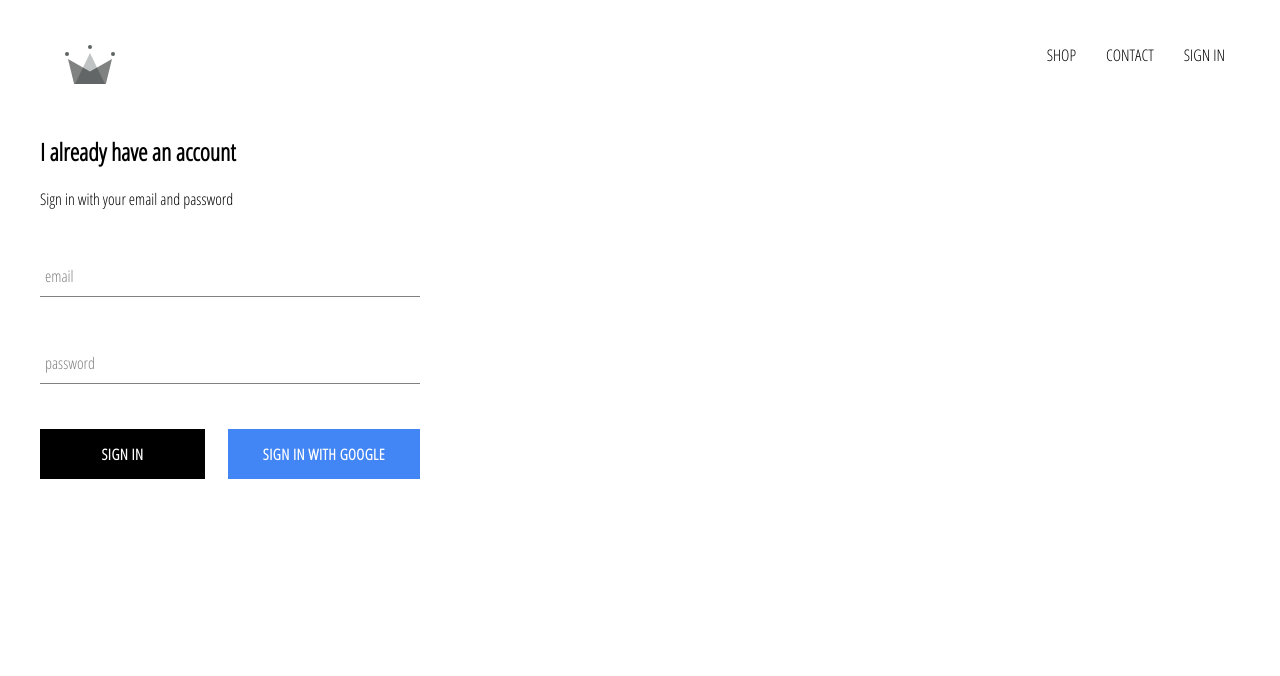
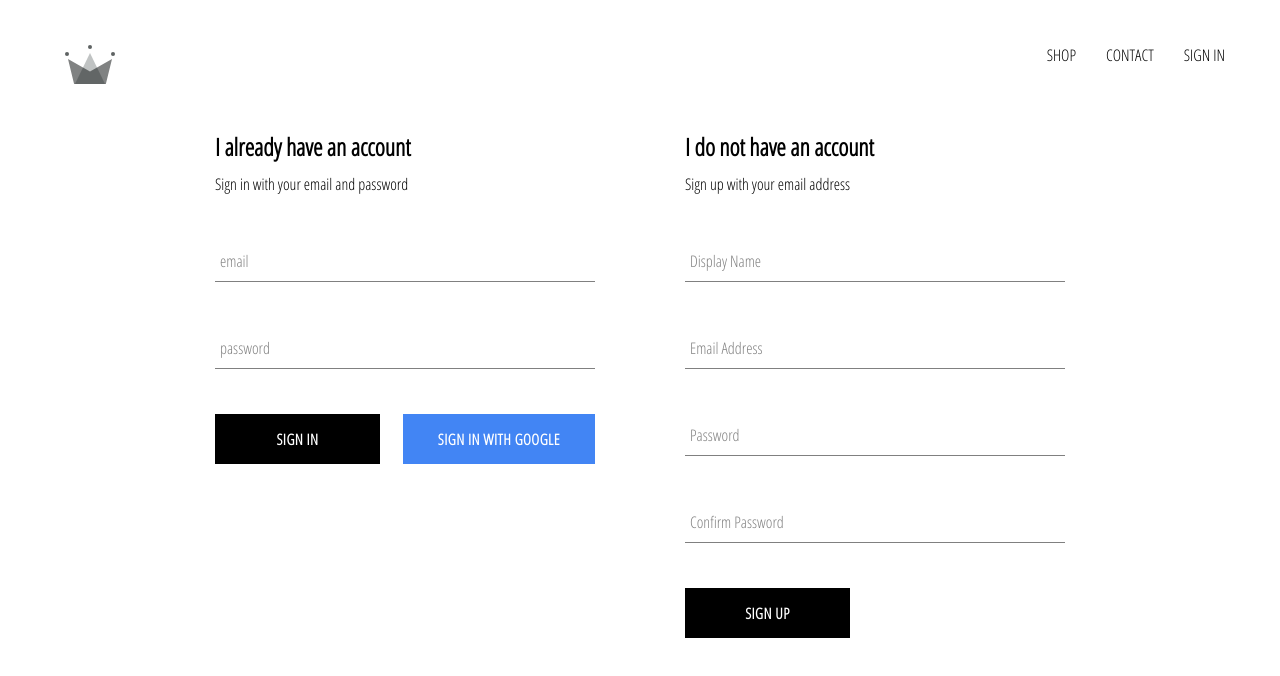
Before and after one commit to JordanRhys/crwn-clothing, a React (Create React App) app: page /signin in a window 1280 px wide. Shown: the top 676 px of the page. Built offline with nearby package versions, Linux system fonts and the light colour scheme; no server answers.

Commit message:
Implemented firebase utils, added ability to authenticate users via firestore

```diff
--- a/src/App.js
+++ b/src/App.js
@@ -6,7 +6,7 @@ import Header from './components/Header/Header.component';
 import HomePage from './pages/HomePage/HomePage.component';
 import ShopPage from './pages/ShopPage/ShopPage.component';
 import SignInPage from './pages/SignInPage/SignInPage.component';
-import { auth } from './firebase/firebase.utils';
+import { auth, createUserProfileDocument } from './firebase/firebase.utils';
 
 const App = () => {
   const [currentUser, setCurrentUser] = useState(null);
@@ -14,10 +14,21 @@ const App = () => {
   let unsubscribeFromAuth = null;
 
   useEffect(() => {
-    unsubscribeFromAuth = auth.onAuthStateChanged(user => {
-      setCurrentUser(user);
+    unsubscribeFromAuth = auth.onAuthStateChanged(async userAuth => {
 
-      console.log(user);
+      if (userAuth) {
+        const userRef = await createUserProfileDocument(userAuth);
+
+        userRef.onSnapshot(snapShot => {
+          setCurrentUser({
+            id: snapShot.id,
+            ...snapShot.data()
+          })
+        });
+        console.log(currentUser);
+      } else {
+        setCurrentUser(userAuth);
+      }
 
       return () => { unsubscribeFromAuth(); }
     })
--- a/src/components/SignIn/SignIn.component.js
+++ b/src/components/SignIn/SignIn.component.js
@@ -25,12 +25,15 @@ const SignIn = () => {
     const handleChange = (event) => {
         const { value, name } = event.target;
 
-        setState({ [name]: value });
+        setState({
+            ...state,
+            [name]: value
+        });
     }
 
     return (
         <div className='sign-in'>
-            <h2>I already have an account</h2>
+            <h2 className='title'>I already have an account</h2>
             <span>Sign in with your email and password</span>
 
             <form onSubmit={handleSubmit}>
--- /dev/null
+++ b/src/components/SignUp/SignUp.component.js
@@ -0,0 +1,98 @@
+import React, { useState } from 'react';
+
+import FormInput from '../FormInput/FormInput.component';
+import CustomButton from '../CustomButton/CustomButton.component';
+
+import { auth, createUserProfileDocument } from '../../firebase/firebase.utils';
+
+import './SignUp.styles.scss';
+
+const SignUp = () => {
+    const [state, setState] = useState({
+        displayName: '',
+        email: '',
+        password: '',
+        confirmPassword: ''
+    });
+
+    const handleChange = (event) => {
+        const { value, name } = event.target;
+
+        setState({
+            ...state,
+            [name]: value
+        });
+    }
+
+    const handleSubmit = async event => {
+        const { displayName, email, password, confirmPassword } = state;
+        console.log(password + '' + confirmPassword);
+        event.preventDefault();
+
+        if (password !== confirmPassword) {
+            alert("Passwords don't match")
+            return;
+        }
+
+        try {
+            const { user } = await auth.createUserWithEmailAndPassword(email, password);
+
+            await createUserProfileDocument(user, {displayName});
+
+            setState({
+                displayName: '',
+                email: '',
+                password: '',
+                confirmPassword: ''
+            });
+
+        } catch (error) {
+            console.log(error);
+        }
+    }
+
+    const { displayName, email, password, confirmPassword } = state;
+    return (
+        <div className='sign-up'>
+            <h2 className='title'>I do not have an account</h2>
+            <span>Sign up with your email address</span>
+            <form className='sign-up-form' onSubmit={handleSubmit}>
+                <FormInput
+                    type='text'
+                    name='displayName'
+                    value={displayName}
+                    handleChange={handleChange}
+                    label='Display Name'
+                    required
+                />
+                <FormInput
+                    type='email'
+                    name='email'
+                    value={email}
+                    handleChange={handleChange}
+                    label='Email Address'
+                    required
+                />
+                <FormInput
+                    type='password'
+                    name='password'
+                    value={password}
+                    handleChange={handleChange}
+                    label='Password'
+                    required
+                />
+                <FormInput
+                    type='password'
+                    name='confirmPassword'
+                    value={confirmPassword}
+                    handleChange={handleChange}
+                    label='Confirm Password'
+                    required
+                />
+                <CustomButton type='submit'>SIGN UP</CustomButton>
+            </form>
+        </div>
+    )
+}
+
+export default SignUp;
--- /dev/null
+++ b/src/components/SignUp/SignUp.styles.scss
@@ -0,0 +1,14 @@
+.sign-up {
+    width: 380px;
+    display: flex;
+    flex-direction: column;
+
+    .title {
+        margin: 10px 0;
+    }
+
+    .buttons {
+        display: flex;
+        justify-content: space-between;
+    }
+}
--- a/src/firebase/firebase.utils.js
+++ b/src/firebase/firebase.utils.js
@@ -13,6 +13,31 @@ const config = {
     measurementId: "G-R6FL17G9FK"
 };
 
+export const createUserProfileDocument = async (userAuth, additionalData) => {
+    if (!userAuth) return;
+
+    const userRef = firestore.doc(`users/${userAuth.uid}`);
+    const snapShot = await userRef.get();
+
+    if (!snapShot.exists) {
+        const { displayName, email } = userAuth;
+        const createdAt = new Date();
+
+        try {
+            await userRef.set({
+                displayName,
+                email,
+                createdAt,
+                ...additionalData
+            })
+        } catch (error) {
+            console.log('error creating user', error.message);
+        }
+    }
+
+    return userRef;
+}
+
 firebase.initializeApp(config);
 
 export const auth = firebase.auth();
--- a/src/pages/SignInPage/SignInPage.component.js
+++ b/src/pages/SignInPage/SignInPage.component.js
@@ -2,12 +2,14 @@ import React from 'react';
 
 import './SignInPage.styles.scss';
 import SignIn from '../../components/SignIn/SignIn.component';
+import SignUp from '../../components/SignUp/SignUp.component';
 
 const SignInPage = () => {
 
     return (
         <div className='sign-in-page'>
             <SignIn/>
+            <SignUp/>
         </div>
     )
 }
--- a/src/pages/SignInPage/SignInPage.styles.scss
+++ b/src/pages/SignInPage/SignInPage.styles.scss
@@ -0,0 +1,6 @@
+.sign-in-page {
+    width: 850px;
+    display: flex;
+    justify-content: space-between;
+    margin: 30px auto;
+}
```
